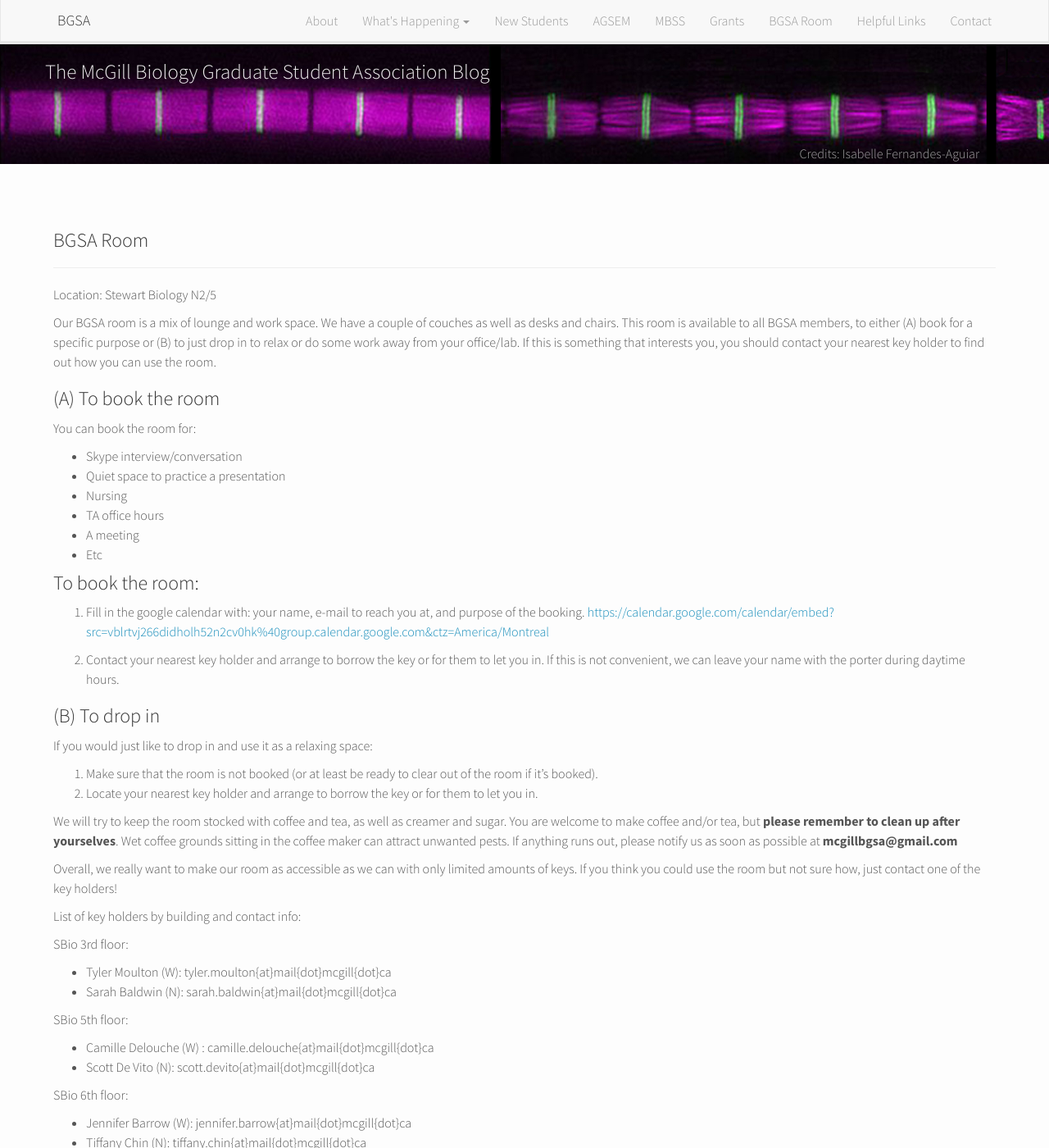
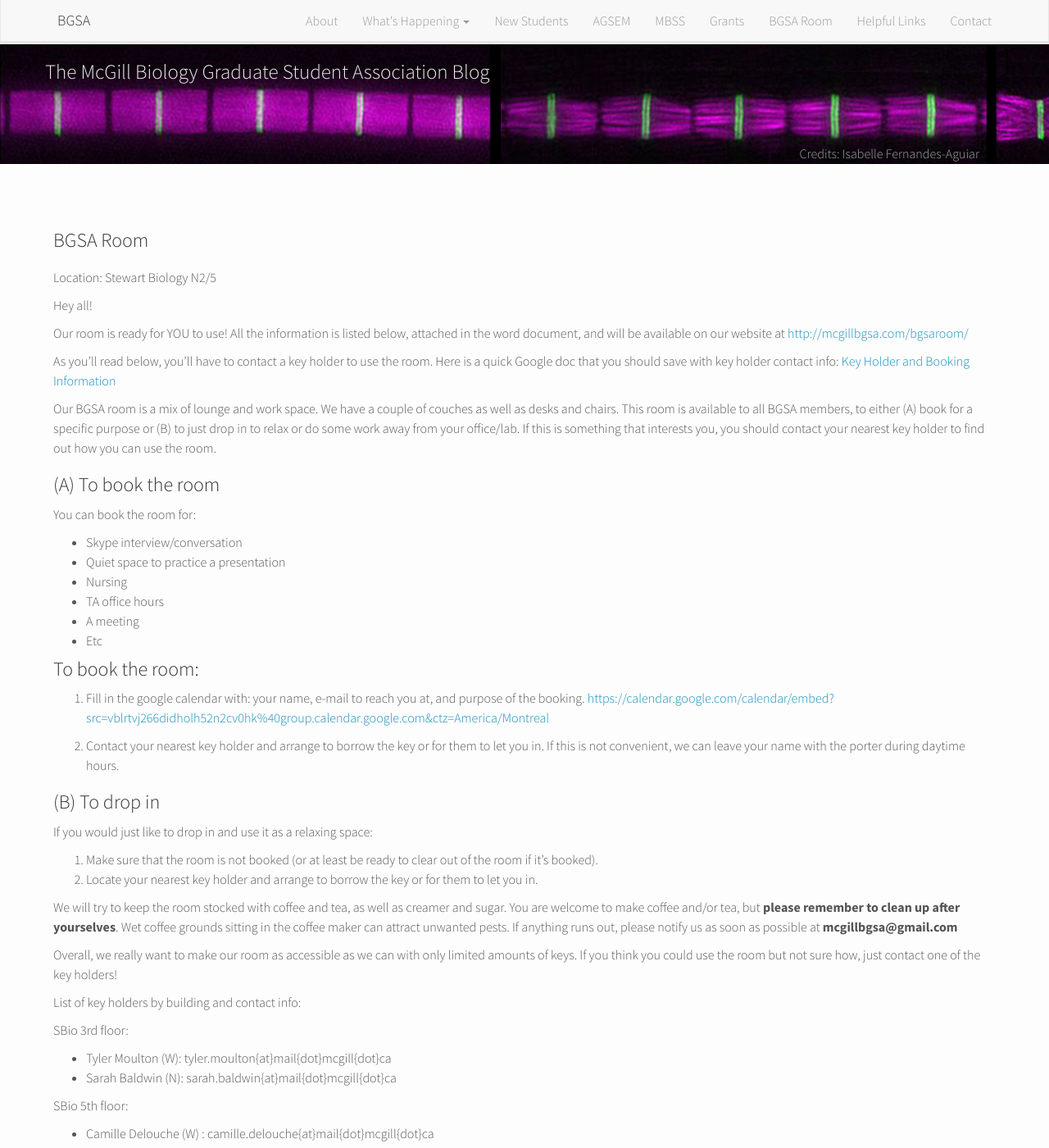
Before and after one commit to McGillBGSA/McGillBGSA.github.io, a Jekyll site: the page built from bgsaroom.md, in a window 1280 px wide and 1400 px high. Shown: the whole window at 82% size. Built offline with Jekyll 4.4.1, drawn with Linux system fonts in a browser that asks for light colours; nearby versions of some CDN libraries; some of the changed text lies outside the part shown.

Commit message:
Update bgsaroom.md

```diff
--- a/bgsaroom.md
+++ b/bgsaroom.md
@@ -5,8 +5,14 @@ permalink: /bgsaroom/
 published: true
 ---
 
----
 Location: Stewart Biology N2/5
+
+Hey all!
+
+Our room is ready for YOU to use! All the information is listed below, attached in the word document, and will be available on our website at [http://mcgillbgsa.com/bgsaroom/](http://mcgillbgsa.com/bgsaroom/)
+
+As you'll read below, you'll have to contact a key holder to use the room. Here is a quick Google doc that you should save with key holder contact info:
+[Key Holder and Booking Information](https://docs.google.com/spreadsheets/d/1PWHg45l0DNsY3SJ0CzAYsUNY9Xdv4eXkx6zcgu3TZJo/edit?pli=1#gid=0)
 
 
 Our BGSA room is a mix of lounge and work space.  We have a couple of couches as well as desks and chairs.  This room is available to all BGSA members, to either (A) book for a specific purpose or (B) to just drop in to relax or do some work away from your office/lab. If this is something that interests you, you should contact your nearest key holder to find out how you can use the room.
@@ -68,3 +74,5 @@ Redpath Museum: Ricciardi Lab
 Bellini:
 -	Mary-Rose Bradley-Gill: mary-rose.bradley-gill{at}mail{dot}mcgill{dot}ca
 -	Visou Ady: visou.ady{at}mcgill{dot}com
+
+Let us know if you have any questions! This is also a trial period, and we welcome any comments/suggestions/complaints about the system.
```
